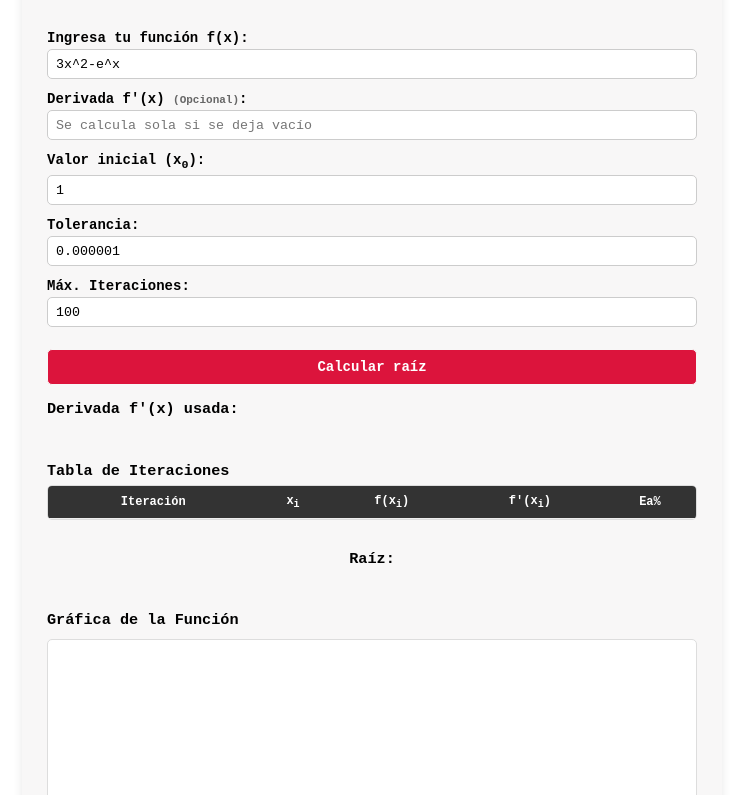
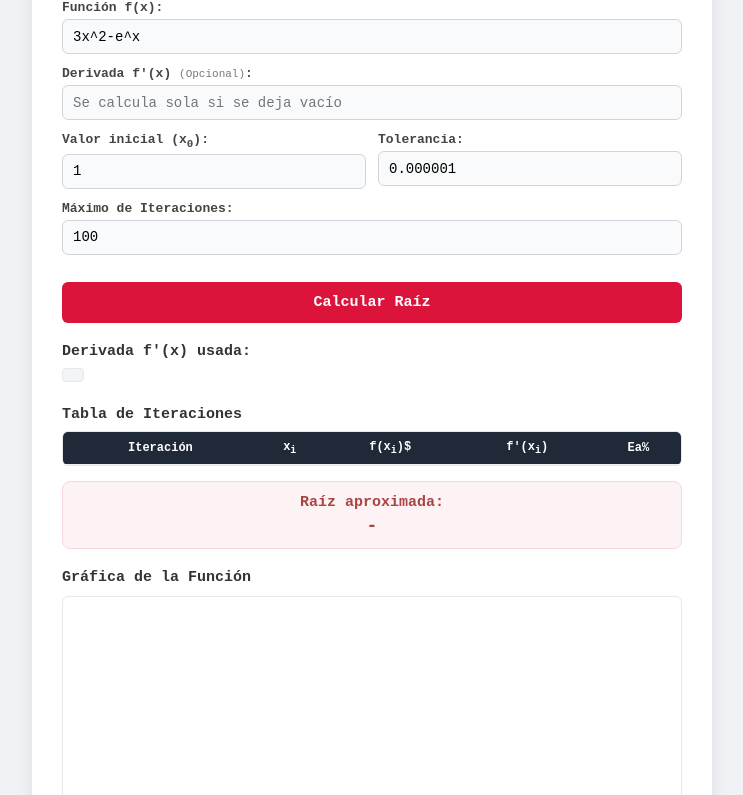
Before and after one commit to KaSa04/newton-raphson-calculator, a plain HTML site: page index.html in a window 1280 px wide. Shown: the part 102-897 px from the top of the page, without its empty margins (268-1011 px from the left). Drawn offline with nearby package versions, Linux system fonts and the light colour scheme.

Commit message:
V5: rediseño de interfaz

```diff
--- a/index.html
+++ b/index.html
@@ -1,5 +1,5 @@
 <!DOCTYPE html>
-<html lang="en">
+<html lang="es">
 <head>
     <meta charset="UTF-8">
     <meta name="viewport" content="width=device-width, initial-scale=1.0">
@@ -8,15 +8,15 @@
     <script src="https://cdnjs.cloudflare.com/ajax/libs/mathjs/10.1.0/math.min.js"></script>
     <!-- Librería Chart.js para la gráfica -->
     <script src="https://cdn.jsdelivr.net/npm/chart.js"></script>
-    <title>Análisis Numérico - Newton Raphson</title>
+    <title>Calculadora Newton-Raphson | Análisis Numérico</title>
 </head>
 <body>
 
     <div id="diseño-principal">
-        <h1>- - - Newton Raphson - - -</h1>
+        <h1>Calculadora Newton-Raphson</h1>
 
         <div class="input-group">
-            <label for="funcion">Ingresa tu función f(x):</label>
+            <label for="funcion">Función f(x):</label>
             <input id="funcion" type="text" value="3x^2-e^x">
         </div>
 
@@ -25,6 +25,7 @@
             <input id="derivada-input" type="text" placeholder="Se calcula sola si se deja vacío">
         </div>
 
+        <div class="grid-inputs">
             <div class="input-group">
                 <label for="inicial">Valor inicial (x<sub>0</sub>):</label>
                 <input id="inicial" type="number" value="1">
@@ -34,17 +35,19 @@
                 <label for="tolerancia">Tolerancia:</label>
                 <input id="tolerancia" type="text" value="0.000001">
             </div>
+        </div>
 
         <div class="input-group">
-            <label for="max-iter">Máx. Iteraciones:</label>
+            <label for="max-iter">Máximo de Iteraciones:</label>
             <input id="max-iter" type="number" value="100">
         </div>
 
-        <button onclick="calcular()" id="boton">Calcular raíz</button>
+        <button onclick="calcular()" id="boton">Calcular Raíz</button>
 
-        <h3>Derivada f'(x) usada: </h3>
-        <p id="derivada"></p>
-        <br>
+        <div class="resultado-seccion">
+            <h3>Derivada f'(x) usada:</h3>
+            <p id="derivada" class="codigo-texto"></p>
+        </div>
 
         <h3>Tabla de Iteraciones</h3>
         <div class="table-container">
@@ -53,7 +56,7 @@
                     <tr>
                         <th>Iteración</th>
                         <th>x<sub>i</sub></th>
-                        <th>f(x<sub>i</sub>)</th>
+                        <th>f(x<sub>i</sub>)$</th>
                         <th>f'(x<sub>i</sub>)</th>
                         <th>Ea%</th>
                     </tr>
@@ -63,13 +66,14 @@
                 </tbody>
             </table>
         </div>
-        <br>
 
-        <h3 id="raiz">Raíz:</h3>
-        <p id="resul"></p>
+        <div class="resultado-final-box">
+            <h3 id="raiz">Raíz aproximada:</h3>
+            <p id="resul">-</p>
+        </div>
+
         <p id="error"></p>
 
-        <br>
         <h3>Gráfica de la Función</h3>
         <div class="chart-container">
             <canvas id="graficaFuncion"></canvas>
--- a/script.js
+++ b/script.js
@@ -28,7 +28,7 @@ function calcular() {
         let error = document.getElementById("error");
 
         tbody.innerHTML = "";
-        resultado.innerHTML = "";
+        resultado.innerHTML = "-";
         error.innerHTML = "";
 
         document.getElementById("derivada").innerText = derivadito;
@@ -36,6 +36,7 @@ function calcular() {
         function newtonRaphson(xi) {
             let ea = 1;
             let anteriorEa = Infinity;
+            let ultimoX = xi;
 
             for (let i = 0; i < maxIter; i++) {
                 let f = func.evaluate({x: xi});
@@ -43,10 +44,11 @@ function calcular() {
 
                 if (Math.abs(d) < 1e-12) {
                     error.innerText = "no pookie bear, la derivada es muy cercana a cero aquí y hay división por cero...";
-                    return null;
+                    return xi; // Retornamos el último punto para poder graficarlo
                 }
 
                 let x = xi - f / d;
+                ultimoX = x;
 
                 if (x !== 0) {
                     ea = math.abs((x - xi) / x);
@@ -66,9 +68,9 @@ function calcular() {
                 fila.appendChild(celdaEa);
                 tbody.appendChild(fila);
 
-                if (i > 0 && ea > anteriorEa * 10 && ea > 1) {
+                if (i > 0 && (ea > anteriorEa * 10 || isNaN(ea) || !isFinite(ea))) {
                     error.innerText = "no pookie bear, este método está divergiendo (los valores se están alejando)...";
-                    return null;
+                    return xi; // Retornamos el valor actual para graficar el intento fallido
                 }
                 anteriorEa = ea;
 
@@ -83,13 +85,13 @@ function calcular() {
         }
 
         let metodo = newtonRaphson(vali);
-        if (metodo !== null) {
-            let raizFinal = metodo;
-            resultado.innerText = raizFinal.toFixed(6);
 
-            // Generar y desplegar la gráfica con Chart.js
-            generarGrafica(func, raizFinal, vali);
+        if (metodo !== null && !isNaN(metodo) && isFinite(metodo)) {
+            resultado.innerText = metodo.toFixed(6);
         }
+
+        // Siempre generamos la gráfica basada en el valor inicial y el resultado obtenido (o último punto)
+        generarGrafica(func, metodo !== null ? metodo : vali, vali);
 
     } catch (err) {
         document.getElementById("error").innerText = "no pookie bear, revisa bien tu función, algo salió mal...";
@@ -97,10 +99,11 @@ function calcular() {
 }
 
 function generarGrafica(func, raiz, xInicial) {
-    // Definir un rango dinámico alrededor de la raíz y el valor inicial
-    let minX = Math.min(raiz, xInicial) - 2;
-    let maxX = Math.max(raiz, xInicial) + 2;
-    let pasos = 60;
+    // Definir un rango dinámico seguro alrededor de la raíz y el valor inicial
+    let centro = !isNaN(raiz) && isFinite(raiz) ? raiz : xInicial;
+    let minX = centro - 4;
+    let maxX = centro + 4;
+    let pasos = 70;
     let incremento = (maxX - minX) / pasos;
 
     let labels = [];
@@ -111,7 +114,6 @@ function generarGrafica(func, raiz, xInicial) {
         labels.push(xVal.toFixed(2));
         try {
             let yVal = func.evaluate({x: xVal});
-            // Controlar valores infinitos o muy grandes para que Chart.js no se rompa
             if (isNaN(yVal) || !isFinite(yVal)) {
                 dataPuntos.push(null);
             } else {
@@ -124,7 +126,6 @@ function generarGrafica(func, raiz, xInicial) {
 
     let ctx = document.getElementById('graficaFuncion').getContext('2d');
 
-    // Si ya existe una gráfica previa, la destruimos para crear la nueva actualizada
     if (miGrafica) {
         miGrafica.destroy();
     }
@@ -137,7 +138,7 @@ function generarGrafica(func, raiz, xInicial) {
                 label: 'f(x)',
                 data: dataPuntos,
                 borderColor: 'crimson',
-                backgroundColor: 'rgba(220, 20, 60, 0.1)',
+                backgroundColor: 'rgba(220, 20, 60, 0.08)',
                 borderWidth: 2,
                 pointRadius: 0,
                 tension: 0.2,
@@ -150,11 +151,11 @@ function generarGrafica(func, raiz, xInicial) {
             scales: {
                 x: {
                     title: { display: true, text: 'x' },
-                    grid: { color: '#eee' }
+                    grid: { color: '#f0f0f0' }
                 },
                 y: {
                     title: { display: true, text: 'f(x)' },
-                    grid: { color: '#eee' }
+                    grid: { color: '#f0f0f0' }
                 }
             }
         }
--- a/styles.css
+++ b/styles.css
@@ -2,32 +2,37 @@ body {
     font-family: monospace;
     display: flex;
     justify-content: center;
-    align-items: flex-start;
+    align-items: center;
     min-height: 100vh;
     margin: 0;
-    background-color: rgb(255, 255, 255);
+    background-color: #f0f2f5;
     padding: 20px;
 }
 
 #diseño-principal {
     text-align: left;
-    background-color: #f8f7f7;
-    border-radius: 10px;
-    box-shadow: 0 0 10px rgba(0, 0, 0, 0.1);
-    padding: 25px;
+    background-color: #ffffff;
+    border-radius: 12px;
+    box-shadow: 0 4px 20px rgba(0, 0, 0, 0.08);
+    padding: 30px;
     width: 100%;
-    max-width: 650px;
+    max-width: 680px;
+    box-sizing: border-box;
 }
 
 h1 {
     text-align: center;
     margin-top: 0;
-    padding-top: 1rem;
-    padding-bottom: 1.5rem;
+    margin-bottom: 25px;
+    font-size: 24px;
+    color: #1a1a1a;
 }
 
 h3 {
-    margin-bottom: 5px;
+    margin-top: 20px;
+    margin-bottom: 8px;
+    font-size: 15px;
+    color: #333;
 }
 
 .input-group {
@@ -36,62 +41,108 @@ h3 {
     flex-direction: column;
 }
 
+.grid-inputs {
+    display: grid;
+    grid-template-columns: 1fr 1fr;
+    gap: 12px;
+}
+
 .opcional {
     font-size: 11px;
-    color: #666;
+    color: #777;
+    font-weight: normal;
 }
 
 label {
-    font-size: 14px;
+    font-size: 13px;
     font-weight: bold;
-    margin-bottom: 3px;
+    margin-bottom: 4px;
+    color: #444;
 }
 
 input {
     font-family: monospace;
     width: 100%;
-    height: 30px;
-    border-radius: 5px;
-    border: 1px solid #ccc;
-    padding: 0 8px;
+    height: 35px;
+    border-radius: 6px;
+    border: 1px solid #d1d5db;
+    padding: 0 10px;
     box-sizing: border-box;
+    font-size: 14px;
+    background-color: #f9fafb;
+    transition: border-color 0.2s;
+}
+
+input:focus {
+    outline: none;
+    border-color: crimson;
+    background-color: #fff;
 }
 
 button {
     background-color: crimson;
     color: rgb(255, 255, 255);
     cursor: pointer;
-    border-radius: 5px;
-    border: 1px solid #f8f7f7;
-    font-size: 14px;
-    padding: 9px;
+    border-radius: 6px;
+    border: none;
+    font-size: 15px;
+    padding: 12px;
     width: 100%;
-    margin-top: 10px;
+    margin-top: 15px;
     font-family: monospace;
     font-weight: bold;
+    transition: background-color 0.2s;
 }
 
 button:hover {
     background-color: rgb(142, 10, 36);
-    border-color: #000000;
 }
 
-#resul, #raiz {
+.codigo-texto {
+    background: #f3f4f6;
+    padding: 6px 10px;
+    border-radius: 4px;
+    display: inline-block;
+    margin: 0;
+    font-size: 13px;
+    border: 1px solid #e5e7eb;
+}
+
+.resultado-final-box {
+    background-color: #fdf2f4;
+    border: 1px solid #f8d7da;
+    border-radius: 8px;
+    padding: 12px;
+    margin-top: 15px;
     text-align: center;
+}
+
+.resultado-final-box h3 {
+    margin: 0 0 5px 0;
+    color: #a94442;
+}
+
+#resul {
+    font-size: 18px;
+    font-weight: bold;
+    color: #a94442;
+    margin: 0;
 }
 
 #error {
     color: crimson;
     font-weight: bold;
-    margin-top: 10px;
+    margin-top: 12px;
+    font-size: 13px;
+    text-align: center;
 }
 
 /* Estilos de la tabla Pro */
 .table-container {
-    max-height: 220px;
+    max-height: 200px;
     overflow-y: auto;
-    border: 1px solid #ddd;
-    border-radius: 5px;
+    border: 1px solid #e5e7eb;
+    border-radius: 6px;
     background: #fff;
 }
 
@@ -104,11 +155,11 @@ table {
 
 th, td {
     padding: 8px 6px;
-    border-bottom: 1px solid #eee;
+    border-bottom: 1px solid #f0f0f0;
 }
 
 th {
-    background-color: #333;
+    background-color: #1f2937;
     color: white;
     position: sticky;
     top: 0;
@@ -116,17 +167,17 @@ th {
 }
 
 tr:hover {
-    background-color: #f1f1f1;
+    background-color: #f9fafb;
 }
 
 /* Contenedor de la Gráfica */
 .chart-container {
     position: relative;
     width: 100%;
-    height: 300px;
+    height: 280px;
     background: #fff;
-    border: 1px solid #ddd;
-    border-radius: 5px;
+    border: 1px solid #e5e7eb;
+    border-radius: 6px;
     padding: 10px;
     box-sizing: border-box;
     margin-top: 10px;
```
Lines whose indentation alone changed are shown as unchanged.
